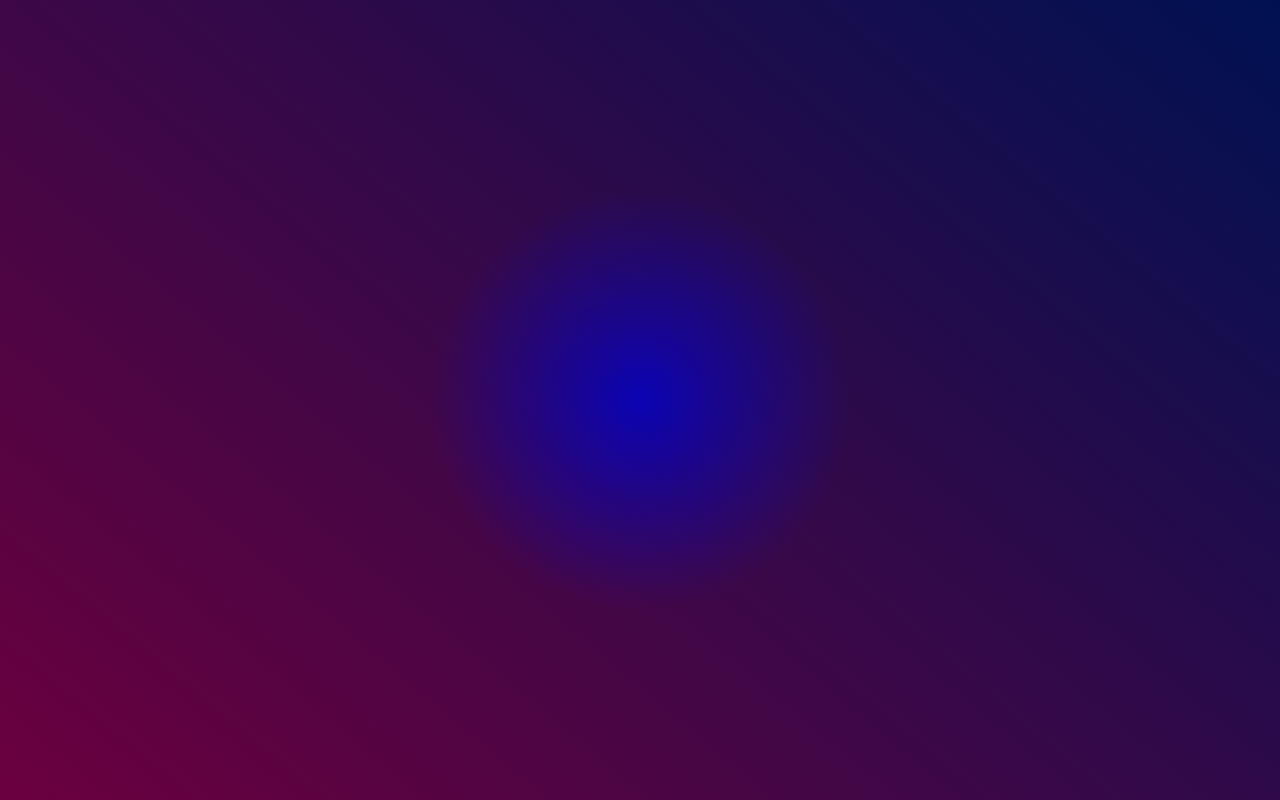
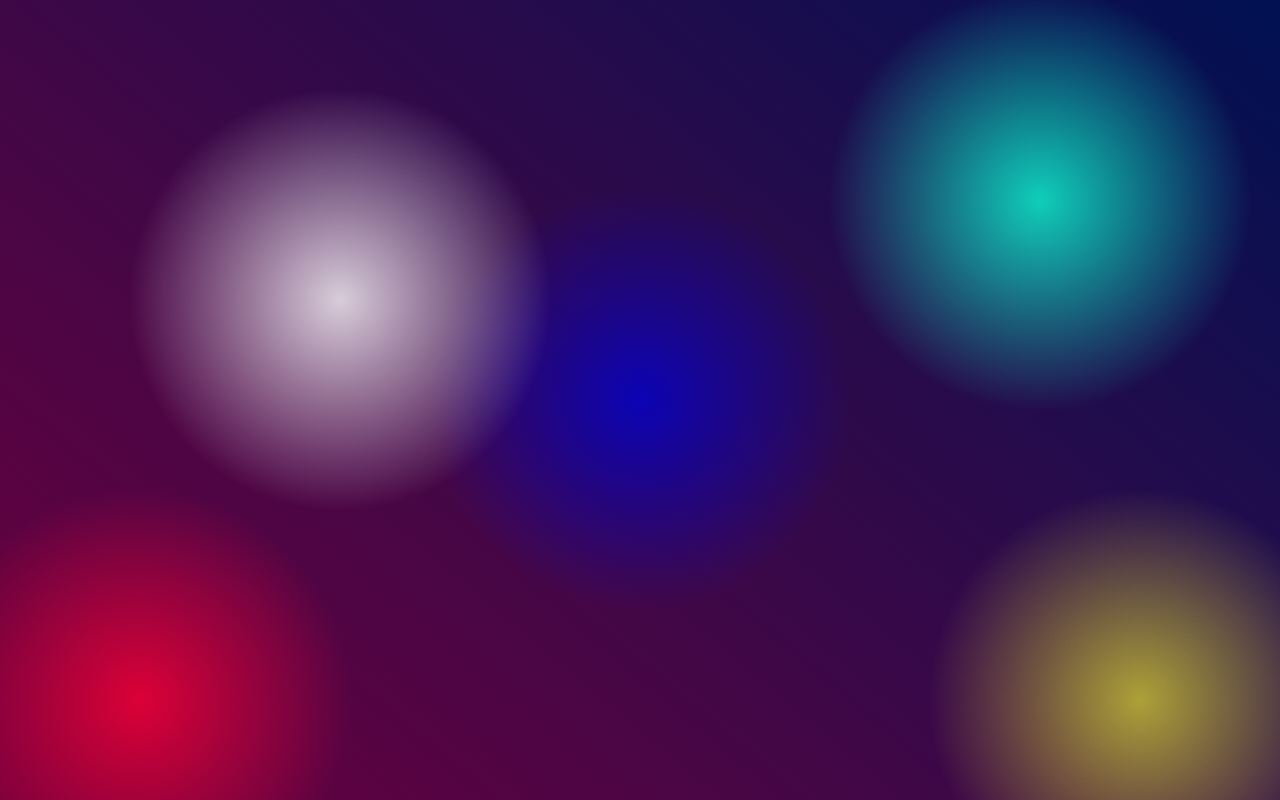
Before and after one commit to AliMousa27/website, a Vue app: page / in a window 1280 px wide. Built offline with nearby package versions, Linux system fonts and the light colour scheme.

Commit message:
finished inital gradient circles

```diff
--- a/src/App.vue
+++ b/src/App.vue
@@ -1,14 +1,14 @@
 <template>
-  <HelloWorld msg="Welcome to Your Vue.js App" />
+  <BubbelsPage />
 </template>
 
 <script>
-import HelloWorld from "./components/bubbles.vue";
+import BubbelsPage from "./components/bubbles.vue";
 
 export default {
   name: "App",
   components: {
-    HelloWorld,
+    BubbelsPage,
   },
 };
 </script>
--- a/src/components/bubbles.vue
+++ b/src/components/bubbles.vue
@@ -10,10 +10,7 @@
 
 <script>
 export default {
-  name: "HelloWorld",
-  props: {
-    msg: String,
-  },
+  name: "BubbelsPage",
 };
 </script>
 
@@ -25,6 +22,7 @@ export default {
   height: 100%;
   left: 0;
   top: 0;
+  overflow: hidden;
 }
 
 .circle1 {
@@ -44,4 +42,76 @@ export default {
   left: calc(50% - 80% / 2);
   transform-origin: center center;
 }
+
+/*CHANGE COLOR*/
+.circle2 {
+  width: 80%;
+  height: 80%;
+
+  background: radial-gradient(
+      circle at center,
+      rgba(255, 255, 255, 0.8) 0%,
+      rgba(0, 33, 5, 0) 35%
+    )
+    no-repeat;
+  mix-blend-mode: hard-light;
+  position: absolute;
+  opacity: 1;
+  top: calc(50% - 80% / 2 - 100px);
+  left: calc(50% - 80% / 2 - 300px);
+  transform-origin: center center;
+}
+/*CHANGE COLOR*/
+.circle3 {
+  width: 80%;
+  height: 80%;
+
+  background: radial-gradient(
+      circle at center,
+      rgba(252, 10, 103, 0.8) 0%,
+      rgba(0, 33, 5, 0) 35%
+    )
+    no-repeat;
+  mix-blend-mode: hard-light;
+  position: absolute;
+  opacity: 1;
+  top: calc(50% - 80% / 2 + 300px);
+  left: calc(50% - 80% / 2 - 500px);
+  transform-origin: center center;
+}
+.circle4 {
+  width: 80%;
+  height: 80%;
+
+  background: radial-gradient(
+      circle at center,
+      rgba(224, 226, 88, 0.8) 0%,
+      rgba(107, 207, 77, 0) 35%
+    )
+    no-repeat;
+  mix-blend-mode: hard-light;
+  position: absolute;
+  opacity: 1;
+  top: calc(50% - 80% / 2 + 300px);
+  left: calc(50% - 80% / 2 + 500px);
+  transform-origin: center center;
+}
+
+.circle5 {
+  width: 80%;
+  height: 80%;
+
+  background: radial-gradient(
+      circle at center,
+      rgba(71, 255, 224, 0.8) 0%,
+      rgba(33, 239, 253, 0) 35%
+    )
+    no-repeat;
+  mix-blend-mode: hard-light;
+  position: absolute;
+  opacity: 1;
+  top: calc(50% - 80% / 2 - 200px);
+  left: calc(50% - 80% / 2 + 400px);
+  transform-origin: center center;
+}
 </style>
```
